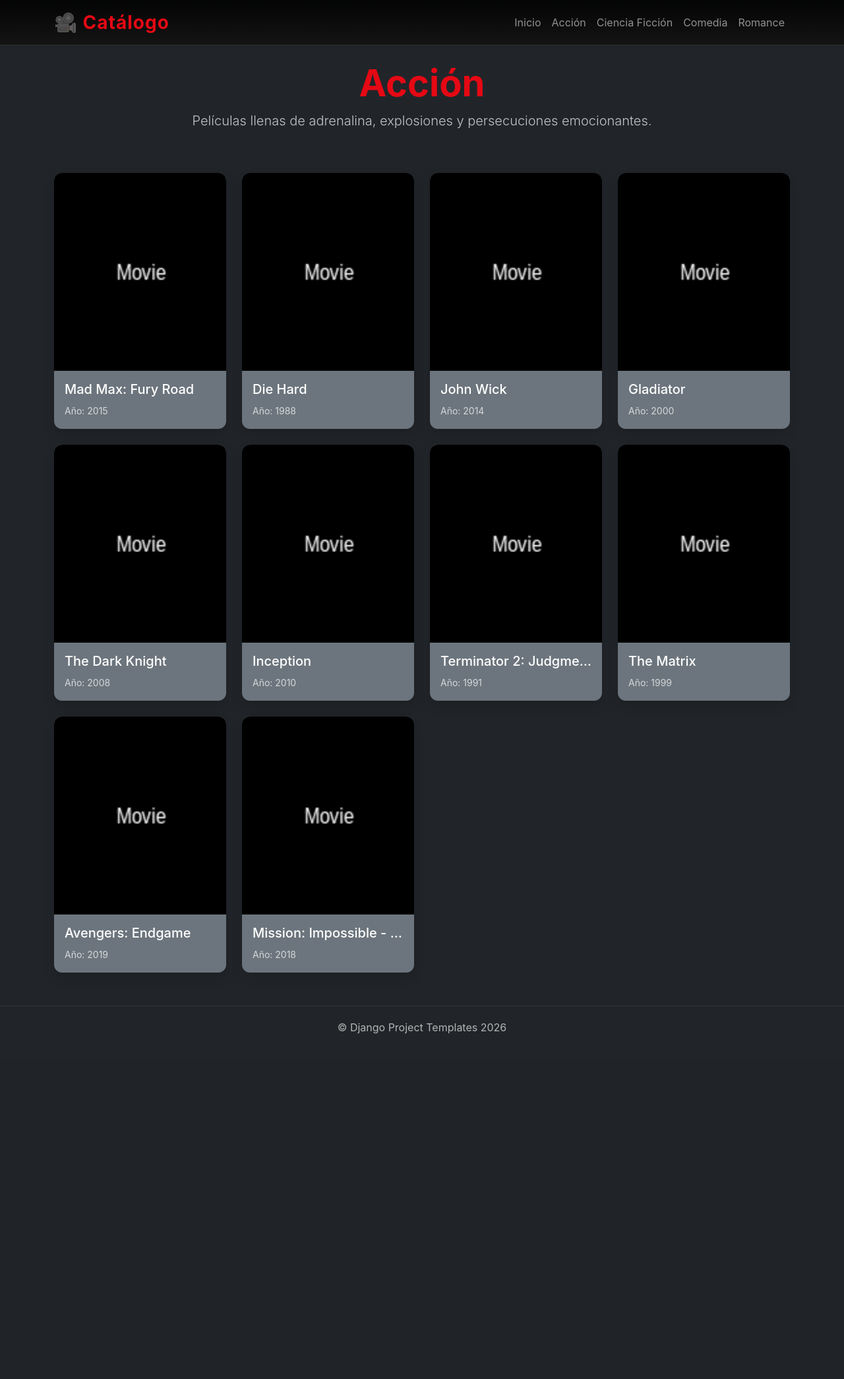
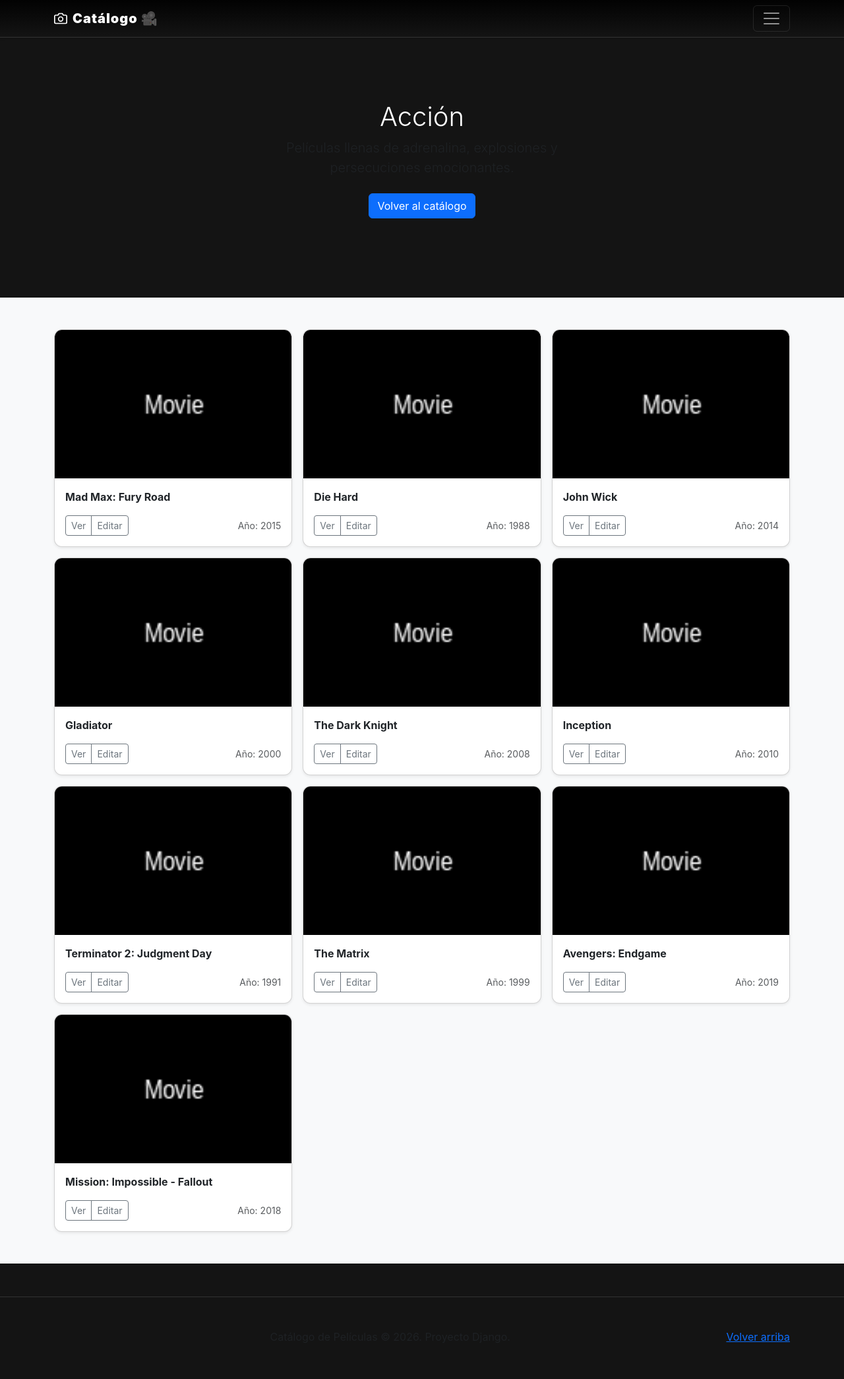
Before and after one commit to FranciscobDev/Evaluacion-dos-backend, a Django app: page /accion/ in a window 1280 px wide. Shown: the whole page at 66% size. Before the commit the page ends 1567 px from the top, so only its background shows below. Run offline with Django 5.2, Linux system fonts and the light colour scheme.

Commit message:
Avance implementacion de dashboard de bootstrap

```diff
--- a/FranciscoMauricio_APP/templates/FranciscoMauricio_APP/genero.html
+++ b/FranciscoMauricio_APP/templates/FranciscoMauricio_APP/genero.html
@@ -4,34 +4,45 @@
 {% block title %}{{ genero.nombre }} - Películas{% endblock %}
 
 {% block content %}
-<div class="container my-4">
-    <!-- Encabezado del género -->
-    <div class="row mb-5 text-center">
-        <div class="col-12">
-            <h1 class="display-4 text-danger fw-bold">{{ genero.nombre }}</h1>
-            <p class="lead text-light opacity-75">{{ genero.descripcion }}</p>
+<section class="py-5 text-center container">
+    <div class="row py-lg-5">
+        <div class="col-lg-6 col-md-8 mx-auto">
+            <h1 class="fw-light">{{ genero.nombre }}</h1>
+            <p class="lead text-body-secondary">
+                {{ genero.descripcion }}
+            </p>
+            <p>
+                <a href="{% url 'FranciscoMauricio_APP:Inicio' %}" class="btn btn-primary my-2">Volver al catálogo</a>
+            </p>
         </div>
     </div>
+</section>
 
-    <!-- Grid de Películas -->
-    <div class="row row-cols-1 row-cols-sm-2 row-cols-md-3 row-cols-lg-4 g-4">
+<div class="album py-5 bg-body-tertiary">
+    <div class="container">
+        <div class="row row-cols-1 row-cols-sm-2 row-cols-md-3 g-3">
             {% for pelicula in genero.peliculas %}
             <div class="col">
-            <div class="card h-100 bg-secondary text-white border-0 shadow hover-effect">
-                <img src="{% static 'imagenes/'|add:pelicula.imagen %}" class="card-img-top" alt="{{ pelicula.nombre }}" style="height: 300px; object-fit: cover;">
+                <div class="card shadow-sm">
+                    <img src="{% static 'imagenes/'|add:pelicula.imagen %}" class="bd-placeholder-img card-img-top" width="100%" height="225" style="object-fit: cover;" alt="{{ pelicula.nombre }}">
                     <div class="card-body">
-                    <h5 class="card-title text-truncate" title="{{ pelicula.nombre }}">{{ pelicula.nombre }}</h5>
-                    <p class="card-text text-light opacity-75">
-                        <small>Año: {{ pelicula.año }}</small>
-                    </p>
+                        <p class="card-text"><strong>{{ pelicula.nombre }}</strong></p>
+                        <div class="d-flex justify-content-between align-items-center">
+                            <div class="btn-group">
+                                <button type="button" class="btn btn-sm btn-outline-secondary">Ver</button>
+                                <button type="button" class="btn btn-sm btn-outline-secondary">Editar</button>
+                            </div>
+                            <small class="text-body-secondary">Año: {{ pelicula.año }}</small>
+                        </div>
                     </div>
                 </div>
             </div>
             {% empty %}
-        <div class="col-12 text-center">
-            <p class="text-light">No hay películas disponibles en este género.</p>
+            <div class="col-12 text-center w-100">
+                <p class="text-muted">No hay películas disponibles en este género.</p>
             </div>
             {% endfor %}
         </div>
     </div>
+</div>
 {% endblock content %}
--- a/templates/base.html
+++ b/templates/base.html
@@ -1,45 +1,69 @@
 {% load static %}
 <!DOCTYPE html>
-<html lang="es">
+<html lang="es" data-bs-theme="auto">
 
 <head>
     <meta charset="UTF-8">
     <meta name="viewport" content="width=device-width, initial-scale=1.0">
-    <title>{% block title %}Django Templates Project{% endblock %}</title>
+    <title>{% block title %}Catálogo de Películas{% endblock %}</title>
     <!-- Bootstrap CSS -->
     <link href="https://cdn.jsdelivr.net/npm/bootstrap@5.3.2/dist/css/bootstrap.min.css" rel="stylesheet">
     <link rel="stylesheet" href="{% static 'css/style.css' %}">
+    <style>
+      .bd-placeholder-img {
+        font-size: 1.125rem;
+        text-anchor: middle;
+        -webkit-user-select: none;
+        -moz-user-select: none;
+        user-select: none;
+      }
+      @media (min-width: 768px) {
+        .bd-placeholder-img-lg {
+          font-size: 3.5rem;
+        }
+      }
+    </style>
 </head>
 
-<body class="bg-dark text-light">
-    <header>
-        <nav class="navbar navbar-expand-lg navbar-dark bg-black shadow-sm mb-4">
+<body>
+    <header data-bs-theme="dark">
+        <div class="collapse text-bg-dark" id="navbarHeader">
             <div class="container">
-                <a class="navbar-brand text-danger fw-bold fs-3" href="{% url 'FranciscoMauricio_APP:Inicio' %}">🎥 Catálogo</a>
-                <button class="navbar-toggler" type="button" data-bs-toggle="collapse" data-bs-target="#navbarNav" aria-controls="navbarNav" aria-expanded="false" aria-label="Toggle navigation">
+                <div class="row">
+                    <div class="col-sm-8 col-md-7 py-4">
+                        <h4>Acerca del Catálogo</h4>
+                        <p class="text-body-secondary">
+                            Bienvenido a nuestro catálogo de películas. Aquí podrás encontrar una amplia selección
+                            de tus películas favoritas divididas por géneros como Acción, Ciencia Ficción, Comedia y Romance.
+                        </p>
+                    </div>
+                    <div class="col-sm-4 offset-md-1 py-4">
+                        <h4>Navegación</h4>
+                        <ul class="list-unstyled">
+                            <li><a href="{% url 'FranciscoMauricio_APP:Inicio' %}" class="text-white">Inicio</a></li>
+                            <li><a href="{% url 'FranciscoMauricio_APP:Accion' %}" class="text-white">Acción</a></li>
+                            <li><a href="{% url 'FranciscoMauricio_APP:CienciaFiccion' %}" class="text-white">Ciencia Ficción</a></li>
+                            <li><a href="{% url 'FranciscoMauricio_APP:Comedia' %}" class="text-white">Comedia</a></li>
+                            <li><a href="{% url 'FranciscoMauricio_APP:Romance' %}" class="text-white">Romance</a></li>
+                        </ul>
+                    </div>
+                </div>
+            </div>
+        </div>
+        <div class="navbar navbar-dark bg-dark shadow-sm">
+            <div class="container">
+                <a href="{% url 'FranciscoMauricio_APP:Inicio' %}" class="navbar-brand d-flex align-items-center">
+                    <svg xmlns="http://www.w3.org/2000/svg" width="20" height="20" fill="none" stroke="currentColor" stroke-linecap="round" stroke-linejoin="round" stroke-width="2" aria-hidden="true" class="me-2" viewBox="0 0 24 24">
+                        <path d="M23 19a2 2 0 0 1-2 2H3a2 2 0 0 1-2-2V8a2 2 0 0 1 2-2h4l2-3h6l2 3h4a2 2 0 0 1 2 2z"></path>
+                        <circle cx="12" cy="13" r="4"></circle>
+                    </svg>
+                    <strong>Catálogo 🎥</strong>
+                </a>
+                <button class="navbar-toggler" type="button" data-bs-toggle="collapse" data-bs-target="#navbarHeader" aria-controls="navbarHeader" aria-expanded="false" aria-label="Toggle navigation">
                     <span class="navbar-toggler-icon"></span>
                 </button>
-                <div class="collapse navbar-collapse" id="navbarNav">
-                    <ul class="navbar-nav ms-auto">
-                        <li class="nav-item">
-                            <a class="nav-link" href="{% url 'FranciscoMauricio_APP:Inicio' %}">Inicio</a>
-                        </li>
-                        <li class="nav-item">
-                            <a class="nav-link" href="{% url 'FranciscoMauricio_APP:Accion' %}">Acción</a>
-                        </li>
-                        <li class="nav-item">
-                            <a class="nav-link" href="{% url 'FranciscoMauricio_APP:CienciaFiccion' %}">Ciencia Ficción</a>
-                        </li>
-                        <li class="nav-item">
-                            <a class="nav-link" href="{% url 'FranciscoMauricio_APP:Comedia' %}">Comedia</a>
-                        </li>
-                        <li class="nav-item">
-                            <a class="nav-link" href="{% url 'FranciscoMauricio_APP:Romance' %}">Romance</a>
-                        </li>
-                    </ul>
-                </div>
             </div>
-        </nav>
+        </div>
     </header>
 
     <main>
@@ -47,8 +71,11 @@
         {% endblock %}
     </main>
 
-    <footer>
-        <p>&copy; Django Project Templates 2026</p>
+    <footer class="text-body-secondary py-5">
+        <div class="container">
+            <p class="float-end mb-1"><a href="#">Volver arriba</a></p>
+            <p class="mb-1">Catálogo de Películas &copy; 2026. Proyecto Django.</p>
+        </div>
     </footer>
 
     <!-- Bootstrap JS Bundle con Popper -->
```
Also changed, not shown: FranciscoMauricio_APP/templates/FranciscoMauricio_APP/home.html (+30 -11 lines). Lines whose indentation alone changed are shown as unchanged.
